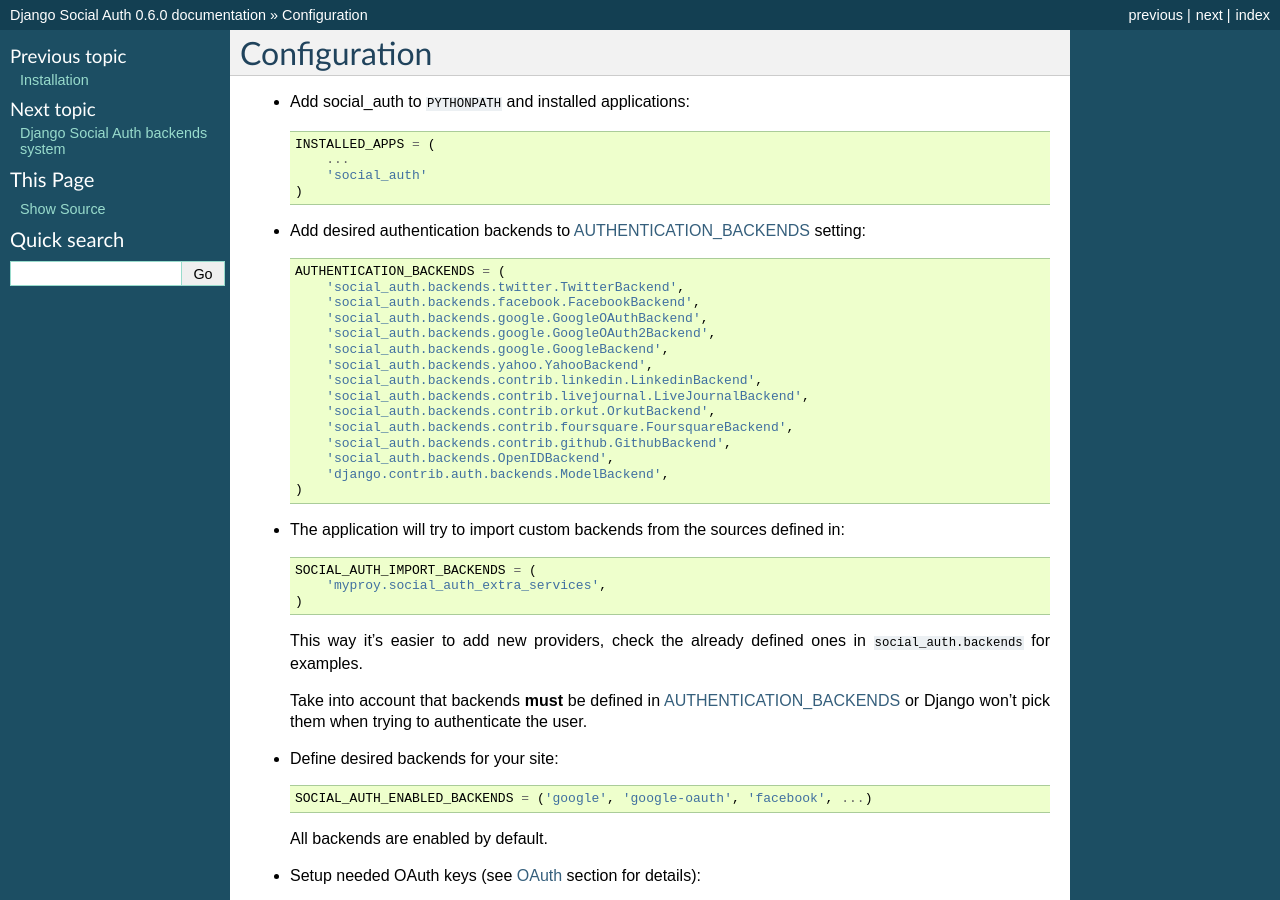
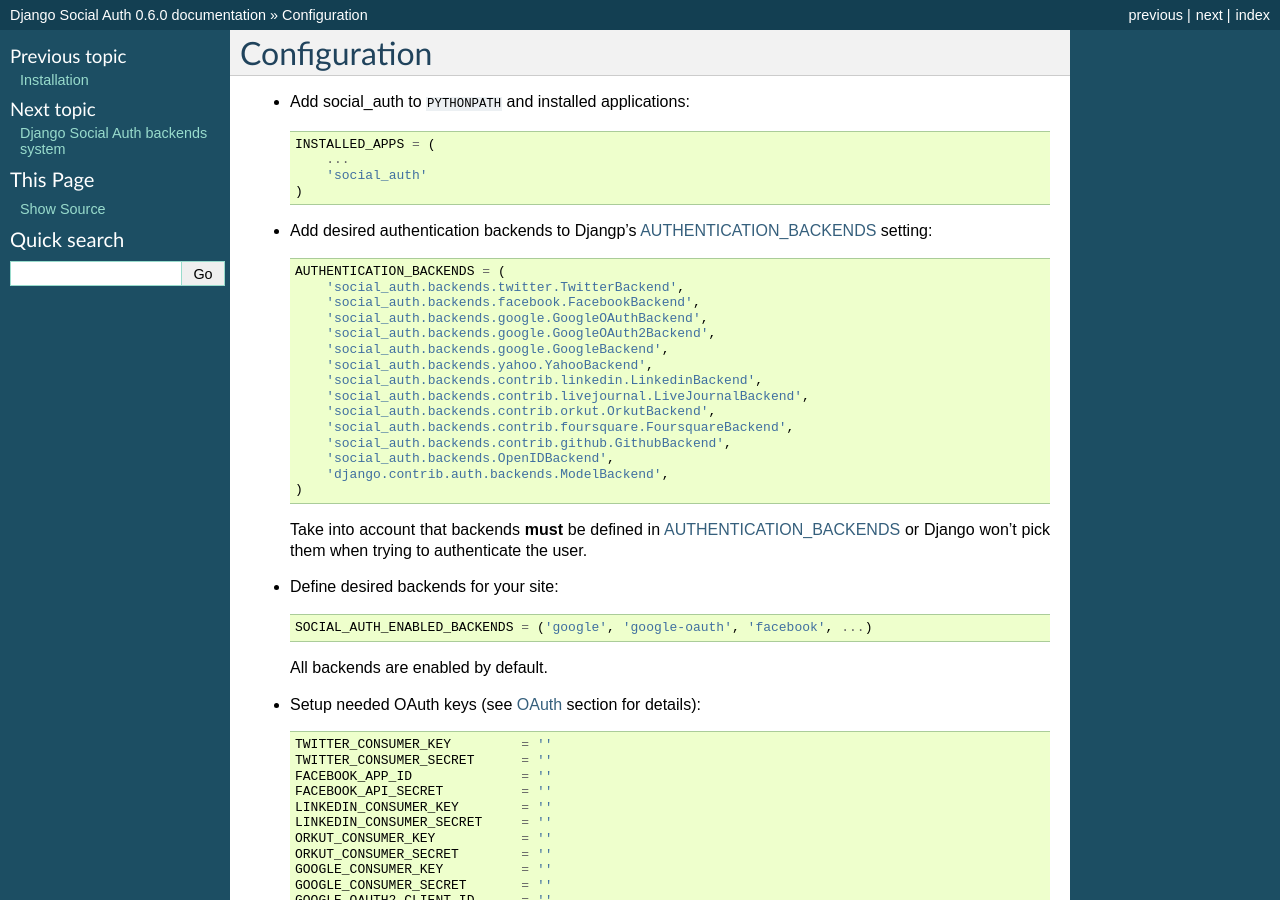
Before and after one commit to devs-cloud/django-social-auth-module, a Sphinx documentation site: the page built from doc/configuration.rst, in a window 1280 px wide and 900 px high. Built offline with Sphinx 7.4.7, drawn with Linux system fonts in a browser that asks for light colours.

Commit message:
Removed SOCIAL_AUTH_IMPORT_BACKENDS from docs as its deprecated.

```diff
--- a/doc/configuration.rst
+++ b/doc/configuration.rst
@@ -8,7 +8,7 @@
         'social_auth'
     )
 
-- Add desired authentication backends to AUTHENTICATION_BACKENDS_ setting::
+- Add desired authentication backends to Djangp's AUTHENTICATION_BACKENDS_ setting::
 
     AUTHENTICATION_BACKENDS = (
         'social_auth.backends.twitter.TwitterBackend',
@@ -25,15 +25,6 @@
         'social_auth.backends.OpenIDBackend',
         'django.contrib.auth.backends.ModelBackend',
     )
-
-- The application will try to import custom backends from the sources defined in::
-
-    SOCIAL_AUTH_IMPORT_BACKENDS = (
-        'myproy.social_auth_extra_services',
-    )
-
-  This way it's easier to add new providers, check the already defined ones
-  in ``social_auth.backends`` for examples.
 
   Take into account that backends **must** be defined in AUTHENTICATION_BACKENDS_
   or Django won't pick them when trying to authenticate the user.
```
Also changed, not shown: README.rst (+0 -9 lines).
